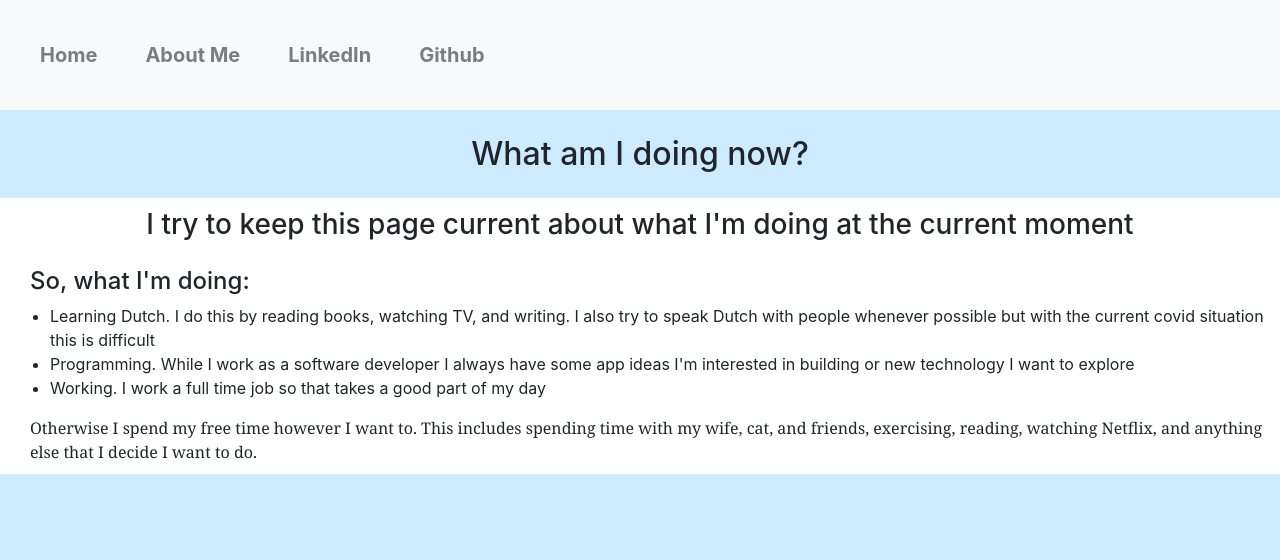
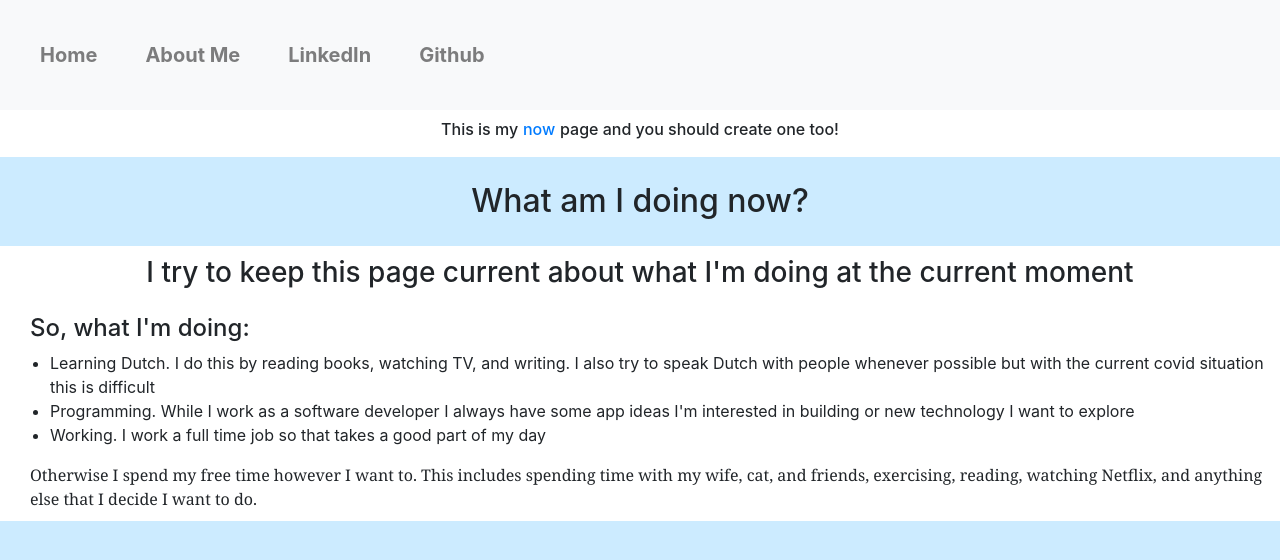
Before and after one commit to SheaMeyers/SheaMeyers.github.io, a React (Create React App) app: page /now in a window 1280 px wide. Shown: the top 560 px of the page. Built offline with nearby package versions, Linux system fonts and the light colour scheme.

Commit message:
Add comment about now page

```diff
--- a/src/Home.css
+++ b/src/Home.css
@@ -17,7 +17,7 @@ html, body, #root {
     position: relative;
     text-align: center;
     color: white;
-    text-shadow: 4px 4px #000000;
+    text-shadow: 0.3vw 0.3vw #000000;
 }
 
 .Main-portion--name {
--- a/src/Now.tsx
+++ b/src/Now.tsx
@@ -7,6 +7,13 @@ const Now: React.FC = () => {
         <div className="Now">
             <HeaderBar />
             <div className="Now">
+                <div className="Now--white-section">
+                    <h6 style={{textAlign: 'center'}}>
+                        This is my
+                        <a style={{margin: '0.3rem'}} href="https://nownownow.com/about" target="_blank" rel="noopener noreferrer">now</a>
+                        page and you should create one too!
+                    </h6>
+                </div>
                 <div className="Now--non-white-section">
                     <h2 className="Now--header">What am I doing now?</h2>
                 </div>
```
